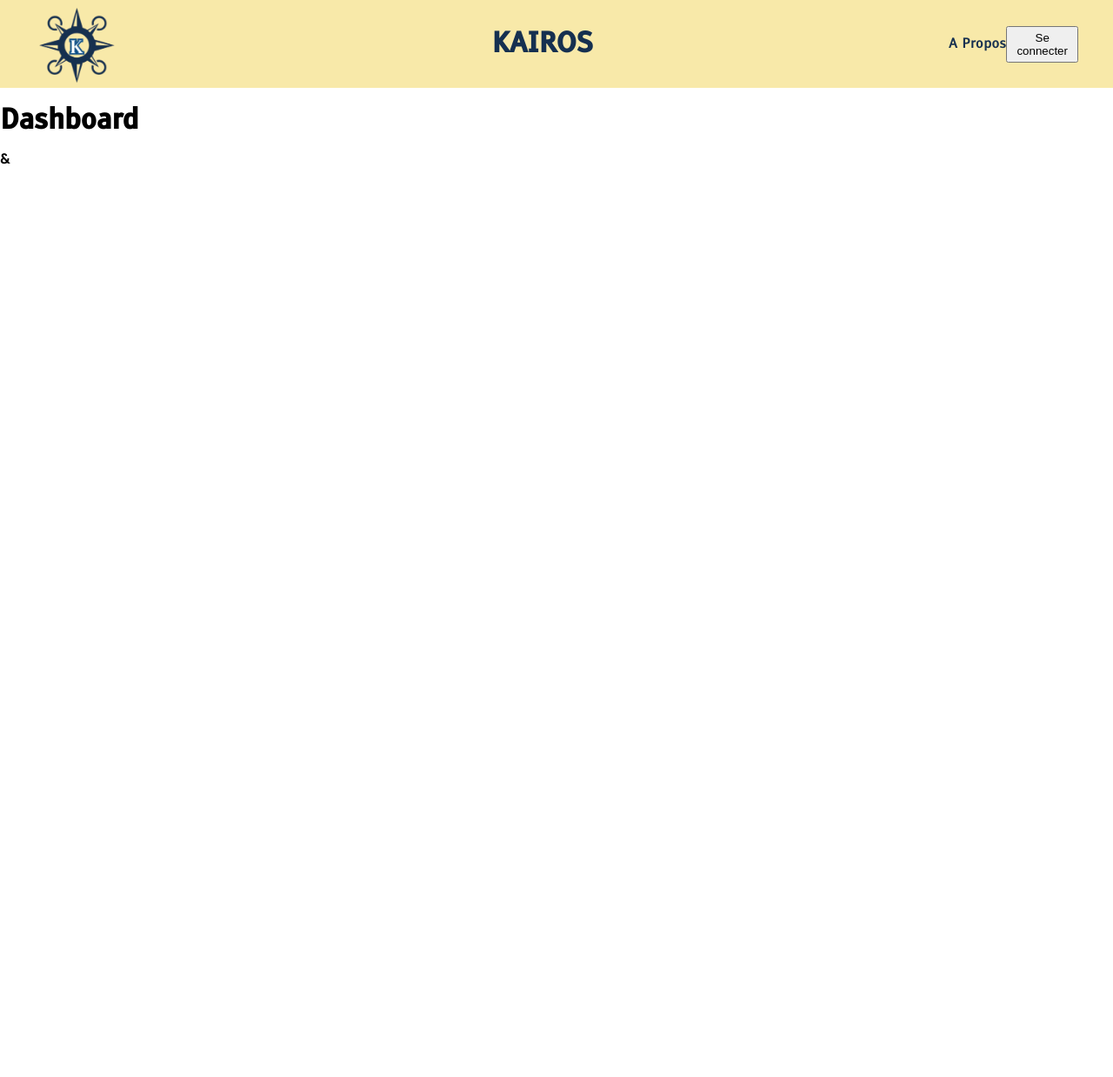
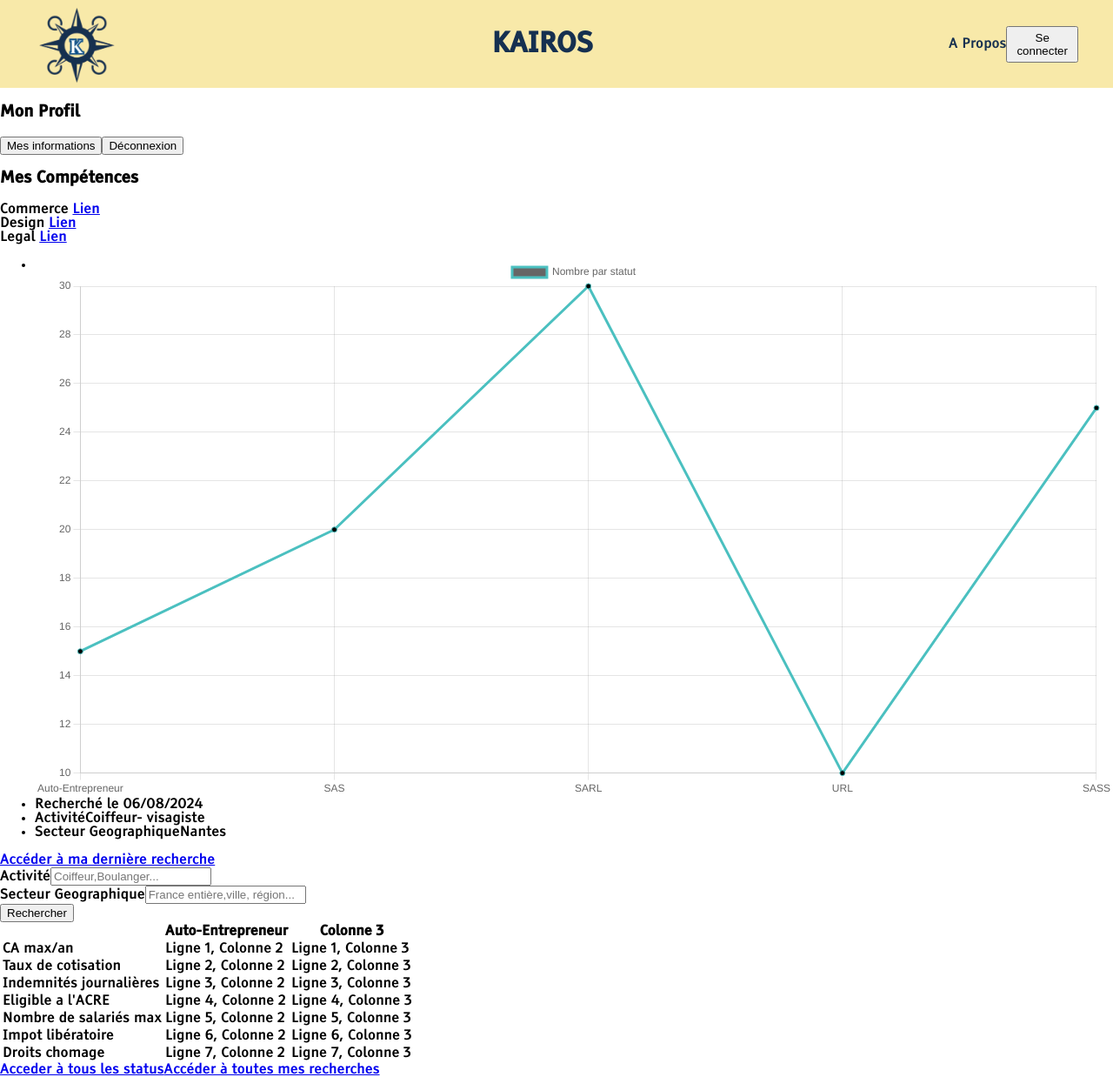
Before and after one commit to RamyDj/Kairos-frontend, a Next.js app: page /dashboard in a window 1280 px wide. Shown: the whole page at 87% size. Before the commit the page ends 800 px from the top, so only its background shows below. Built offline with nearby package versions, Linux system fonts and the light colour scheme.

Commit message:
ramy: dashboard html

```diff
--- a/components/Dashboard/Dashboard.js
+++ b/components/Dashboard/Dashboard.js
@@ -1,16 +1,29 @@
-import { useSelector} from 'react-redux';
+import { useSelector } from 'react-redux';
+import styles from '../../styles/Dashboard.module.css';
+import MyProfile from "../Dashboard/MyProfile";
+import TableStatus from "../Dashboard/TableStatus";
+import NewSearch from "../Dashboard/NewSearch";
+import LastSearch from "../Dashboard/LastSearch";
+import Skills from "../Dashboard/Skills";
 
 
-function Dashboard(){
+function Dashboard() {
     const user = useSelector((state) => state.user.value);
 
-    return(
+    return (
         <div>
-            <h1>Dashboard</h1>
-        <div>
-        {user.firstName} & {user.token}
-     </div>
-  </div>
-)
+            <div className={styles.col1}>
+                <MyProfile />
+                <Skills />
+            </div>
+            <div className={styles.col2}>
+                <LastSearch />
+                <NewSearch />
+            </div>
+            <div className={styles.col3}>
+                <TableStatus />
+            </div>
+        </div>
+    )
 }
 export default Dashboard;
--- /dev/null
+++ b/components/Dashboard/LastSearch.js
@@ -0,0 +1,24 @@
+import { useSelector } from 'react-redux';
+import Graph from '../../components/Result/Graph';
+import styles from '../../styles/Dashboard.module.css';
+
+
+function LastSearch() {
+    const user = useSelector((state) => state.user.value);
+
+    return (
+        <div>
+            <ul>
+                <li><Graph /></li>
+                <li>Recherché le <span>06/08/2024</span></li>
+                <li>Activité<span>Coiffeur- visagiste</span></li>
+                <li>Secteur Geographique<span>Nantes</span></li>
+            </ul>
+            <div className={styles.LastSearchLink}>
+                <a href="/">Accéder à ma dernière recherche</a>
+            </div>
+        </div>
+
+    )
+}
+export default LastSearch;
--- /dev/null
+++ b/components/Dashboard/MyProfile.js
@@ -0,0 +1,18 @@
+import { useSelector} from 'react-redux';
+import styles from '../../styles/Dashboard.module.css';
+
+
+function MyProfile(){
+    const user = useSelector((state) => state.user.value);
+
+    return(
+        <div className={styles.MyProfileContainer}>
+            <h3>Mon Profil</h3>
+            <div className={styles.btnParams}>
+                <button>Mes informations</button>
+                <button>Déconnexion</button>
+            </div>
+     </div>
+)
+}
+export default MyProfile;
--- /dev/null
+++ b/components/Dashboard/NewSearch.js
@@ -0,0 +1,22 @@
+import { useSelector} from 'react-redux';
+import styles from '../../styles/Dashboard.module.css';
+
+
+function NewSearch(){
+    const user = useSelector((state) => state.user.value);
+
+    return(
+        <div>
+  <div className={styles.activities}>
+                <label htmlFor="activity">Activité</label>
+                <input type='text' id='activity' placeholder='Coiffeur,Boulanger...'  ></input>
+            </div>
+            <div className={styles.locations}>
+                <label htmlFor="location">Secteur Geographique</label>
+                <input type='text' id='location' placeholder='France entière,ville, région...'  ></input>
+            </div>
+            <button className={styles.btnSearch} id='btnSearch' onClick={()=>searchClick()}>Rechercher</button>
+  </div>
+)
+}
+export default NewSearch;
--- /dev/null
+++ b/components/Dashboard/Skills.js
@@ -0,0 +1,28 @@
+import { useSelector } from 'react-redux';
+import styles from '../../styles/Dashboard.module.css';
+
+
+function Skills() {
+    const user = useSelector((state) => state.user.value);
+
+    return (
+        <div className={styles.SkillsContainer}>
+            <h3>Mes Compétences</h3>
+            <div className={styles.SkillsList}>
+                <div>
+                    <span> Commerce </span>
+                    <a href="/"> Lien </a>
+                </div>
+                <div>
+                    <span> Design </span>
+                    <a href="/"> Lien </a>
+                </div>
+                <div>
+                    <span> Legal </span>
+                    <a href="/"> Lien </a>
+                </div>
+            </div>
+        </div>
+    )
+}
+export default Skills;
--- /dev/null
+++ b/components/Dashboard/TableStatus.js
@@ -0,0 +1,61 @@
+import { useSelector } from 'react-redux';
+import styles from '../../styles/Dashboard.module.css';
+
+function TableStatus() {
+    const user = useSelector((state) => state.user.value);
+
+    return (
+        <div>
+            <table>
+                <thead>
+                    <tr>
+                        <th></th>
+                        <th>Auto-Entrepreneur</th>
+                        <th>Colonne 3</th>
+                    </tr>
+                </thead>
+                <tbody>
+                    <tr>
+                        <td>CA max/an</td>
+                        <td>Ligne 1, Colonne 2</td>
+                        <td>Ligne 1, Colonne 3</td>
+                    </tr>
+                    <tr>
+                        <td>Taux de cotisation</td>
+                        <td>Ligne 2, Colonne 2</td>
+                        <td>Ligne 2, Colonne 3</td>
+                    </tr>
+                    <tr>
+                        <td>Indemnités journalières</td>
+                        <td>Ligne 3, Colonne 2</td>
+                        <td>Ligne 3, Colonne 3</td>
+                    </tr>
+                    <tr>
+                        <td>Eligible a l'ACRE</td>
+                        <td>Ligne 4, Colonne 2</td>
+                        <td>Ligne 4, Colonne 3</td>
+                    </tr>
+                    <tr>
+                        <td>Nombre de salariés max</td>
+                        <td>Ligne 5, Colonne 2</td>
+                        <td>Ligne 5, Colonne 3</td>
+                    </tr>
+                    <tr>
+                        <td>Impot libératoire</td>
+                        <td>Ligne 6, Colonne 2</td>
+                        <td>Ligne 6, Colonne 3</td>
+                    </tr>
+                    <tr>
+                        <td>Droits chomage</td>
+                        <td>Ligne 7, Colonne 2</td>
+                        <td>Ligne 7, Colonne 3</td>
+                    </tr>
+                </tbody>
+            </table>
+            <a href="/">Acceder à tous les status</a>
+            <a href="/">Accéder à toutes mes recherches</a>
+        </div>
+    );
+}
+
+export default TableStatus;
```
Also changed, not shown: styles/Dashboard.module.css (added).
